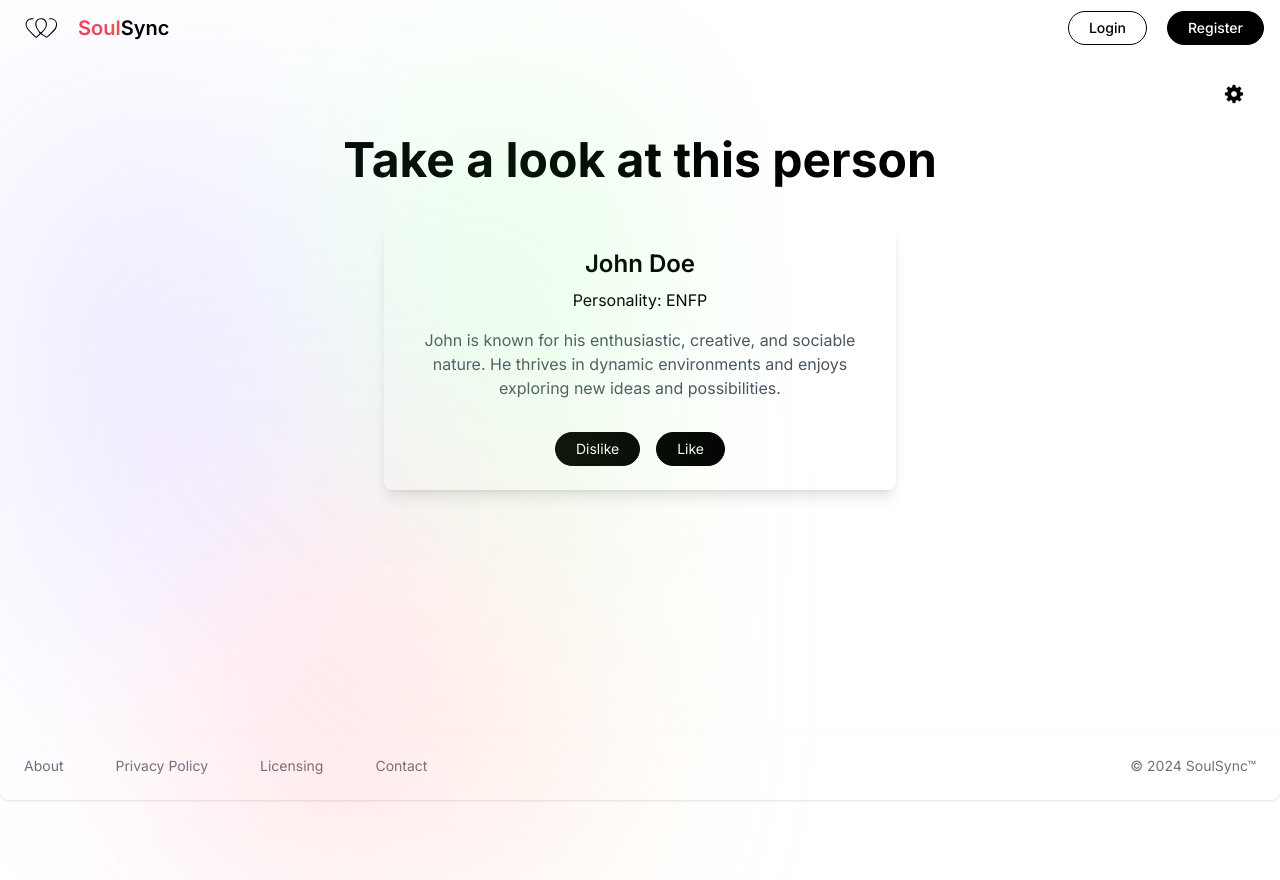
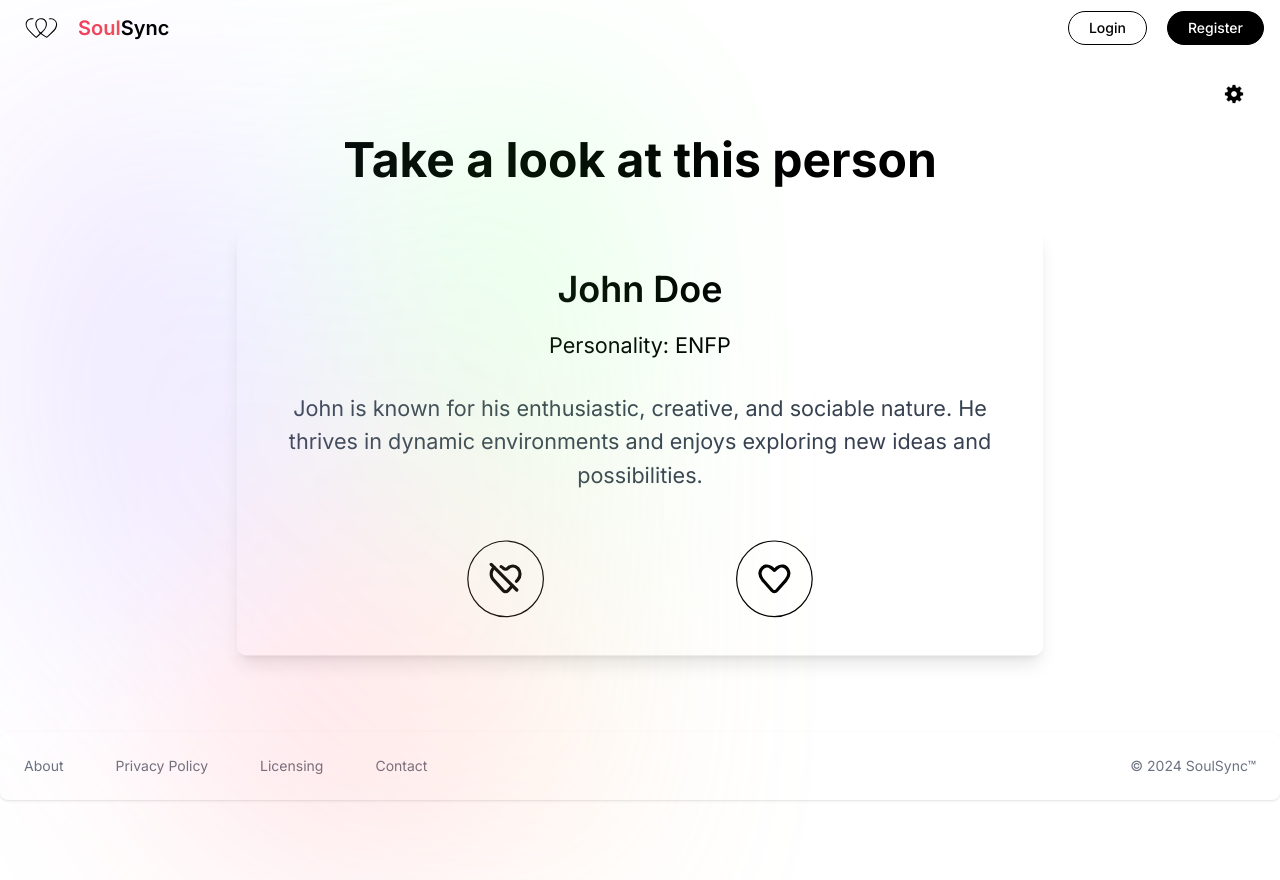
Before and after one commit to RaevschiCatalin/PC, a Next.js app in the folder soulsync/: page /match in a window 1280 px wide. Built offline with nearby package versions, Linux system fonts and the light colour scheme; no server answers.

Commit message:
matching page made better

```diff
--- a/soulsync/app/globals.css
+++ b/soulsync/app/globals.css
@@ -229,3 +229,7 @@ input[type="radio"]:checked::before {
 .flex-between {
   @apply flex justify-between items-center;
 }
+
+.crossed-heart-icon:hover {
+  fill: white;
+}
--- a/soulsync/app/match/page.tsx
+++ b/soulsync/app/match/page.tsx
@@ -1,5 +1,8 @@
-'use client'
+"use client";
 import { useState, ChangeEvent } from 'react';
+import Image from 'next/image';
+import HeartIcon from '../../public/assets/icons/heart.svg';
+import CrossedHeartIcon from '../../public/assets/icons/crossed-heart.svg';
 
 export default function Match() {
   const [user, setUser] = useState({
@@ -64,21 +67,33 @@ export default function Match() {
               </div>
           )}
         </div>
-      <h1 className="text-5xl font-bold pb-10">Take a look at this person</h1>
-      <div className="bg-white shadow-lg rounded-lg p-6 max-w-lg w-full text-center">
-        <h2 className="text-2xl font-semibold">{user.name}</h2>
-        <p className="text-md mt-2 mb-4">Personality: {user.mbti}</p>
-        <p className="text-gray-600">
-          {user.description}
-        </p>
-        <div className="flex justify-center gap-4 mt-8">
-          <button onClick={handleDislike} className={`black_btn ${likeStatus === 'disliked' ? 'opacity-50 cursor-not-allowed' : ''}`}>
-            Dislike
+        <h1 className="text-5xl font-bold mb-20">Take a look at this person</h1>
+        <div className="bg-white shadow-lg rounded-lg p-8 max-w-2xl w-full text-center"
+             style={{transform: 'scale(1.2)'}}>
+          <h2 className="text-3xl font-semibold">{user.name}</h2>
+          <p className="text-lg mt-4 mb-6">Personality: {user.mbti}</p>
+          <p className="text-gray-700 text-lg">{user.description}</p>
+          <div className="flex justify-center gap-40 mt-10">
+            <button
+                onClick={handleDislike}
+                className={`relative flex items-center justify-center w-16 h-16 rounded-full border border-black ${likeStatus === 'disliked' ? 'opacity-50 cursor-not-allowed' : 'group hover:bg-red-500 hover:text-white hover:border-white'}`}
+                disabled={likeStatus === 'disliked'}
+            >
+              <div className="absolute inset-0 flex items-center justify-center">
+                <Image src={CrossedHeartIcon} alt="Dislike" className="w-8 h-8 group-hover:fill-white"/>
+              </div>
             </button>
-          <button onClick={handleLike} className={`black_btn ${likeStatus === 'liked' ? 'opacity-50 cursor-not-allowed' : ''}`}>
-            Like
+            <button
+                onClick={handleLike}
+                className={`relative flex items-center justify-center w-16 h-16 rounded-full border border-black ${likeStatus === 'liked' ? 'opacity-50 cursor-not-allowed' : 'group hover:bg-green-300 hover:text-white hover:border-white'}`}
+                disabled={likeStatus === 'liked'}
+            >
+              <div className="absolute inset-0 flex items-center justify-center">
+                <Image src={HeartIcon} alt="Like" className="w-8 h-8"/>
+              </div>
             </button>
           </div>
+
         </div>
       </div>
   );
```
Also changed, not shown: soulsync/public/assets/icons/crossed-heart.svg (added), soulsync/public/assets/icons/heart.svg (added). Lines whose indentation alone changed are shown as unchanged.
